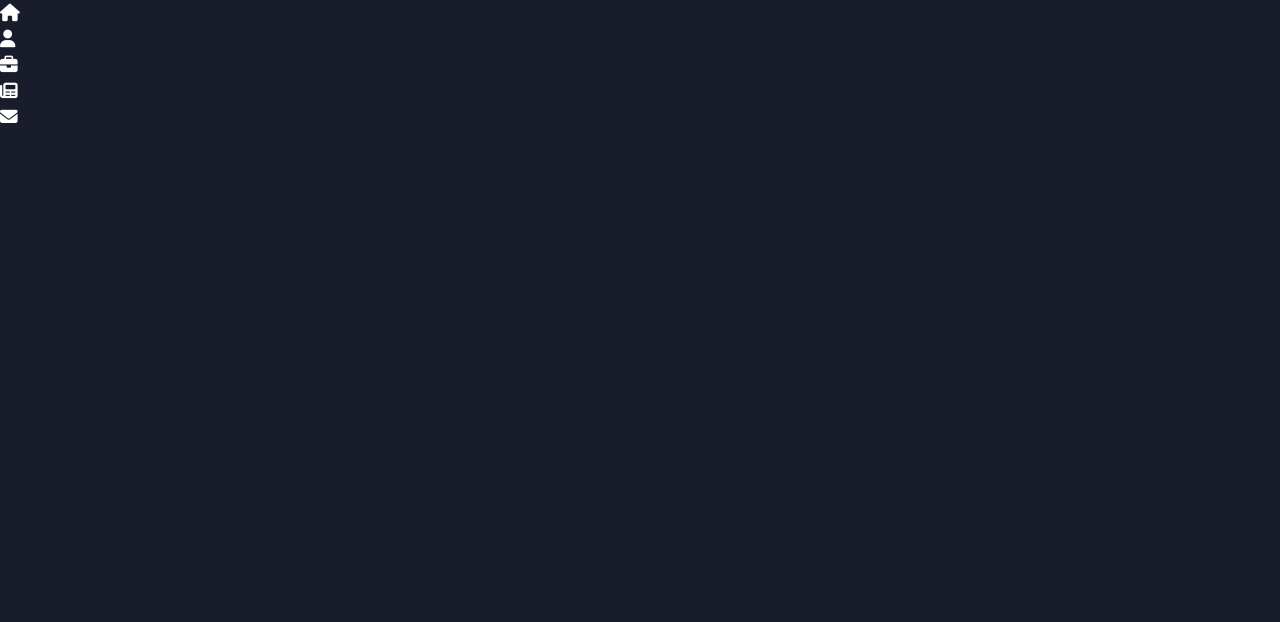
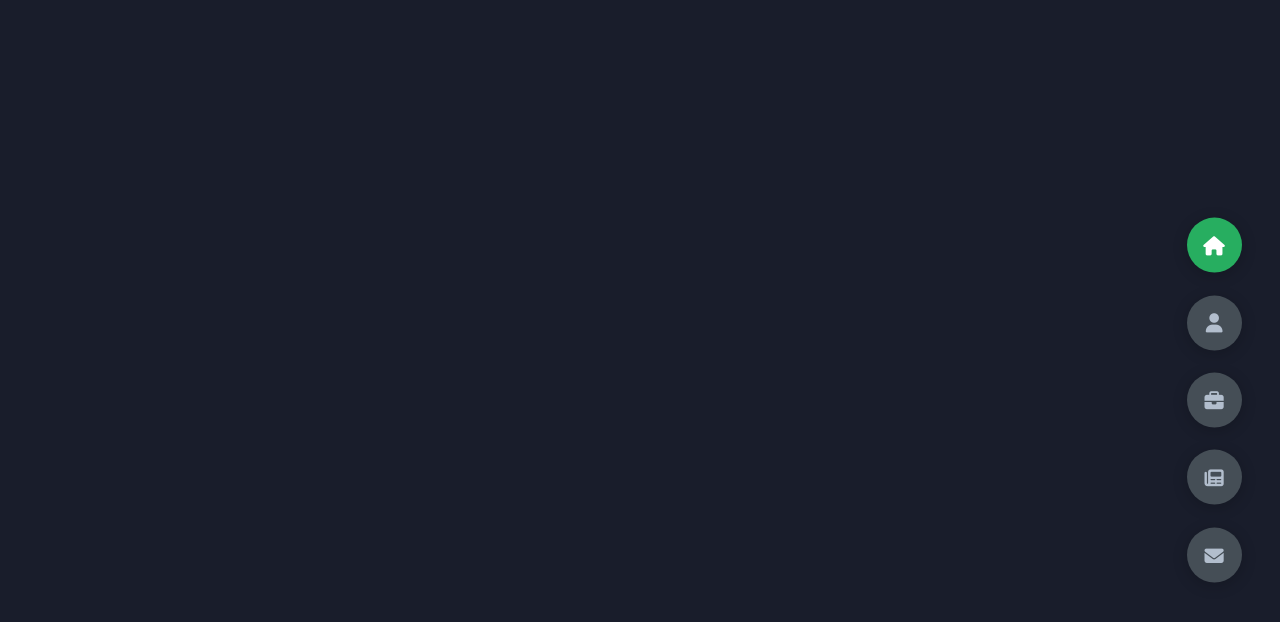
Before and after one commit to yuryion/website-attempt-1, a plain HTML site: page index.html in a window 1280 px wide. Drawn offline with Linux system fonts and the light colour scheme.

Commit message:
Created navigation panel, added app.js, interactive nav panel.

```diff
--- /dev/null
+++ b/app.js
@@ -0,0 +1,17 @@
+const sections = document.querySelectorAll('.section');
+const sctBtns = document.querySelectorAll('.controls'); //buttons parent
+const sectBtn = document.querySelectorAll('.control'); //the actual buttons
+const allSections = document.querySelector('.main-content'); //selects the body
+
+function PageTransitions(){
+    //Button click active class
+    for(let i = 0; i < sectBtn.length; i++){
+        sectBtn[i].addEventListener('click', function(){ //add event listener to every button
+            let currentBtn = document.querySelectorAll('.active-btn');  //get the current button
+            currentBtn[0].className = currentBtn[0].className.replace('active-btn','');  //remove it as the active button
+            this.className += ' active-btn'; //activate the button that was clicked
+        })
+    }
+}
+
+PageTransitions();
--- a/index.html
+++ b/index.html
@@ -41,5 +41,6 @@
         </div>
     </div>
 
+    <script src="app.js"></script>
 </body>
 </html>
--- a/styles/styles.scss
+++ b/styles/styles.scss
@@ -18,7 +18,7 @@
     --color-grey-5: #2a2e35;
     --color-grey-6: #12181b;
     --br-sm-2: 14px;
-
+    --box-shadow-1: 0 3px 15px rgba(0,0,0,.2);
 }
 
 body{
@@ -81,3 +81,41 @@ section{
     display: none;
     transform: translateY(0) scale(1);
 }
+
+//Controls
+.controls{
+    position: fixed;
+    z-index: 10;
+    top: 50%;
+    right: 3%;
+    display: flex;
+    flex-direction: column;
+    align-items: center;
+    justify-content: center;
+    transform: translateY(-50%);
+    .active-btn{
+        background-color: var(--color-secondary) !important;
+        transition: all .4s ease-in-out;
+        i{
+            color: var(--color-white) !important;
+        }
+    }
+    .control{ //target, you can do this in sass
+        padding: 1rem;
+        cursor: pointer;
+        background-color: var(--color-grey-4);
+        width: 55px;
+        height: 55px;
+        border-radius: 50%;
+        display: flex;
+        justify-content: center;
+        align-items: center;
+        margin: .7rem 0;
+        box-shadow: var(--box-shadow-1);
+        i{
+            font-size: 1.2rem;
+            color: var(--color-grey-2);
+            pointer-events: none;
+        }
+    }
+}
```
Also changed, not shown: styles/styles.css, 1 other file.
